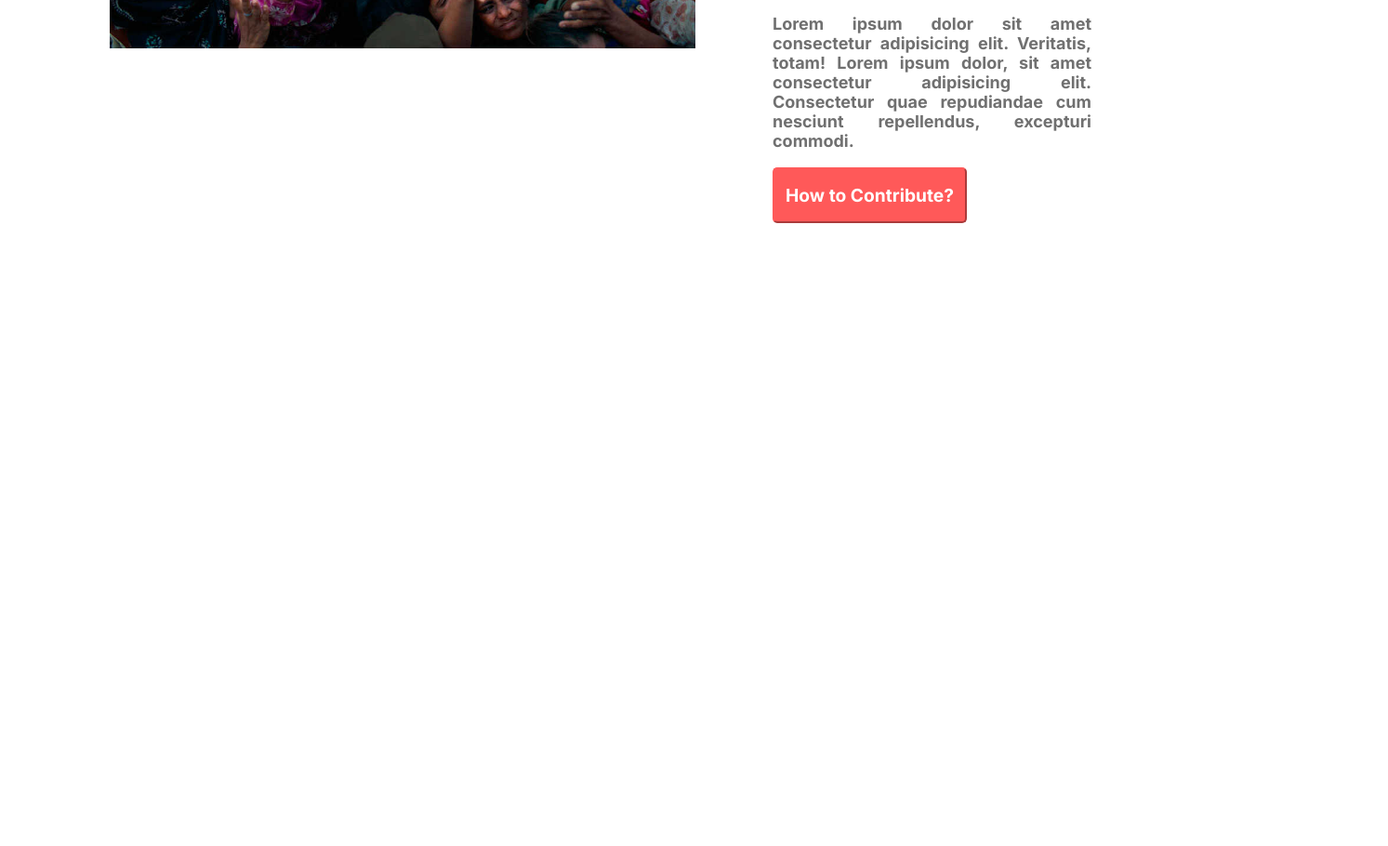
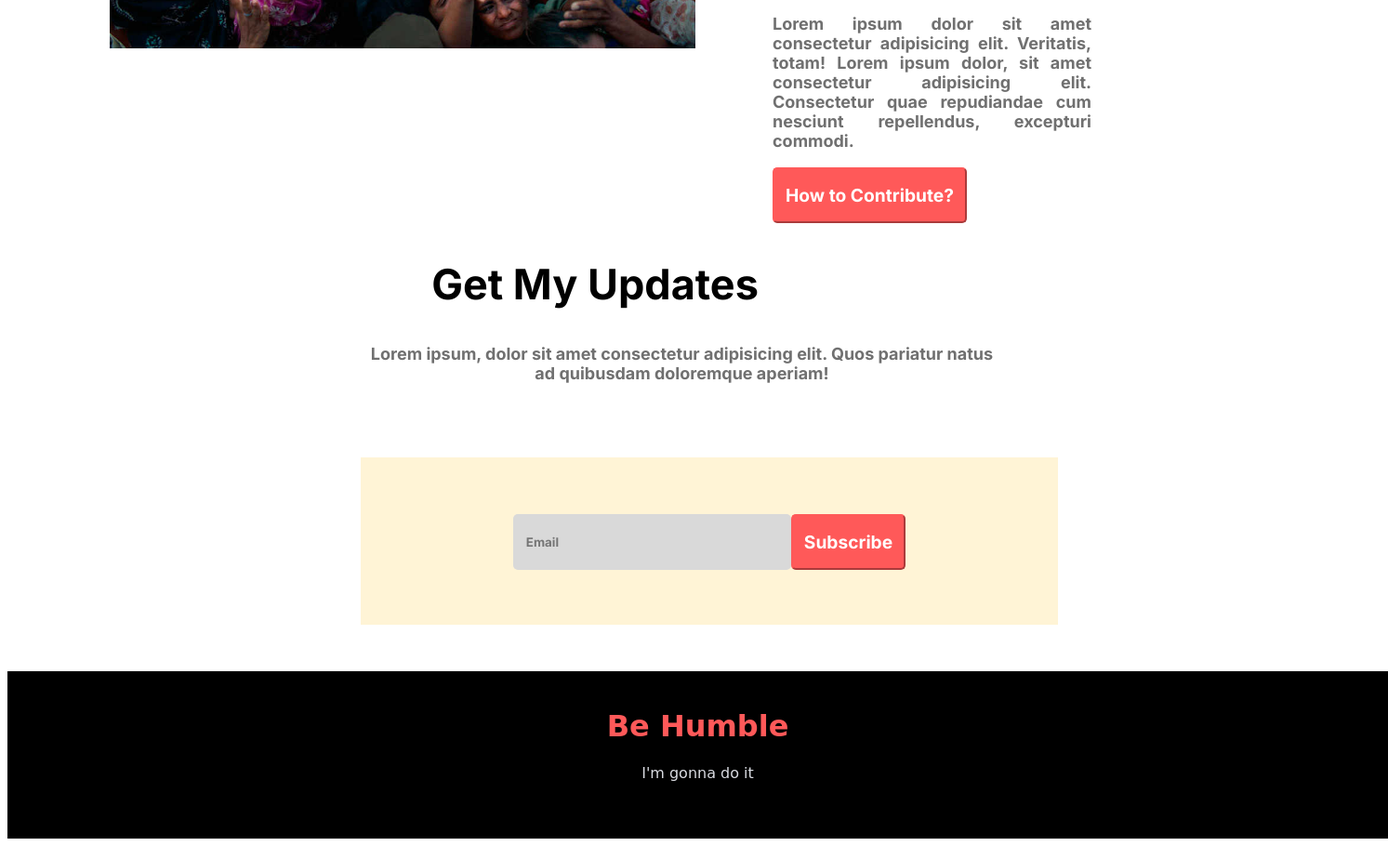
Before and after one commit to abadin-Fahim/developer-donate-today, a plain HTML site: page index.html in a window 1280 px wide. Shown: the part 3009-3919 px from the top of the page at 93% size, 1493 px wide, since content can reach past the window. Before the commit the page ends 3257 px from the top, so only its background shows below. Drawn offline with Linux system fonts and the light colour scheme.

Commit message:
get my updates section fixed

```diff
--- a/index.html
+++ b/index.html
@@ -111,6 +111,30 @@
         </div>
     </main>
     <footer>
+        <div class="update-section">
+            <section>
+                <h1 class="update-title">Get My Updates</h1>
+                <p class="update-description">Lorem ipsum, dolor sit amet consectetur adipisicing elit. Quos pariatur natus ad quibusdam doloremque aperiam!</p>
+            </section>
+        </div>
+        <div class="rectangle">
+            <div class="subscribe-section">
+                <form class="email-section">
+                    <label for="email" ></label>
+                    <input type="text" placeholder="Email">
+                    <!-- <input type="submit" value="Subscribe"> -->
+
+                </form>
+                <button class="subscribe-btn">Subscribe</button>
+
+
+            </div>
+        </div>
+        <div class="footer-section">
+            <h1 class="quote">Be Humble</h1>
+            <p class="motive">I'm gonna do it</p>
+        </div>
+
 
     </footer>
 </body>
--- a/styles/donate-today.css
+++ b/styles/donate-today.css
@@ -157,7 +157,8 @@
     border-radius: 5px;
     padding-top: 20px;
 }
-#other-btn{
+
+#other-btn {
     position: absolute;
     margin-top: 1162px;
     margin-left: 657px;
@@ -166,7 +167,8 @@
     text-align: center;
     color: #b3b3b3;
 }
-#line{
+
+#line {
     position: absolute;
     width: 765px;
     height: 0;
@@ -174,7 +176,8 @@
     margin-top: 1200px;
     border: 1px solid #dadada;
 }
-.donate-btn{
+
+.donate-btn {
     margin-left: 640px;
     width: 160px;
     height: 56px;
@@ -188,6 +191,7 @@
     font-size: larger;
     border-color: #FF5959
 }
+
 .main-section-title {
     text-align: center;
     margin-bottom: 20px;
@@ -196,6 +200,7 @@
     font-size: 45px;
 
 }
+
 .main-section-description {
     text-align: center;
     width: 691px;
@@ -205,31 +210,36 @@
     font-size: 18px;
     color: #707070;
 }
-.donate-plan{
+
+.donate-plan {
     display: flex;
     gap: 24px;
     margin-bottom: 50px;
 
 }
-.food-plan{
+
+.food-plan {
     border-radius: 5px;
-    background:  rgba(79, 157, 166, 0.1);
+    background: rgba(79, 157, 166, 0.1);
     margin-left: 110px;
     padding: 12px 22px 54px 23px;
 }
-.shelter-plan{
+
+.shelter-plan {
     border-radius: 5px;
-    background:  rgba(255, 89, 89, 0.1);
+    background: rgba(255, 89, 89, 0.1);
     padding: 12px 22px 54px 23px;
 
 }
-.education-plan{
+
+.education-plan {
     border-radius: 5px;
-    background:  rgba(233, 198, 127, 0.1);
+    background: rgba(233, 198, 127, 0.1);
     margin-right: 157px;
     padding: 12px 22px 54px 23px;
 }
-.plan-title{
+
+.plan-title {
     font-weight: 600px;
     font-size: 24px;
     color: #121212;
@@ -237,50 +247,60 @@
     margin-bottom: 16px;
 
 }
-.plan-description{
+
+.plan-description {
     font-weight: 400px;
     font-size: 16px;
     color: #707070;
 }
-.icon{
+
+.icon {
     margin: 36px 280px 0px 28px;
 
 }
-.contribute-section{
+
+.contribute-section {
     display: flex;
     margin-left: 110px;
     margin-right: 98px;
     box-sizing: border-box;
 }
-.description-box-left{
+
+.description-box-left {
     margin-right: 83px;
 
 }
-.description-box-right{
+
+.description-box-right {
     margin-left: 83px;
 }
-.contribution-image1{
+
+.contribution-image1 {
     width: 630px;
     height: 477px;
     margin-bottom: 50px;
 }
-.contribution-image2{
+
+.contribution-image2 {
     width: 630px;
     height: 477px;
     margin-bottom: 50px;
 
 }
-.description-title{
+
+.description-title {
     font-weight: 700px;
     font-size: 45px;
 }
-.description{
+
+.description {
     text-align: justify;
     font-weight: 400px;
     font-size: 18px;
     color: #707070;
 }
-.contribute-btn{
+
+.contribute-btn {
 
     align-items: center;
     padding: 16px 12px;
@@ -290,3 +310,89 @@
     font-size: larger;
     border-color: #FF5959;
 }
+
+.update-title {
+    text-align: center;
+    font-weight: 700px;
+    font-size: 45px;
+}
+
+.update-description {
+    text-align: center;
+    font-weight: 400px;
+    font-size: 18px;
+    width: 691px;
+    margin-bottom: 50px;
+    margin-left: 380px;
+    color: #707070;
+}
+
+.rectangle {
+    width: 750px;
+    height: 180px;
+    align-items: center;
+    margin-left: 380px;
+    margin-bottom: 50px;
+    text-align: center;
+    background: #FFF4D6;
+}
+
+.subscribe-section {
+
+    display: flex;
+    justify-content: center;
+    margin-top: 80px;
+    padding: 16px 12px;
+
+}
+
+.email-section {
+    width: 275px;
+    padding: 16px 12px;
+    background: #D9D9D9;
+    border-radius: 5px 0px 0px 5px;
+    border-radius: 5px;
+    color: #FFFFFF;
+    border: none;
+    margin-top: 45px;
+    text-align: left;
+    font-size: larger;
+}
+input{
+    border-style: hidden;
+    outline: none;
+    background: #D9D9D9;
+}
+
+.subscribe-btn {
+    padding: 16px 12px;
+    background: #FF5959;
+    border-radius: 5px;
+    color: #FFFFFF;
+    font-size: larger;
+    border-color: #FF5959;
+    margin-top: 45px;
+}
+
+.footer-section {
+    width: 1485px;
+    height: 180px;
+    background: black;
+    margin-top: 20px;
+}
+
+.quote {
+    text-align: center;
+    color: #FF5959;
+    padding-top: 40px;
+    font-family: 'Dancing Script', cursive;
+
+}
+
+.motive {
+    text-align: center;
+    color: #D9DBE1;
+    padding-bottom: 40px;
+    font-family: 'Dancing Script', cursive;
+
+}
```
